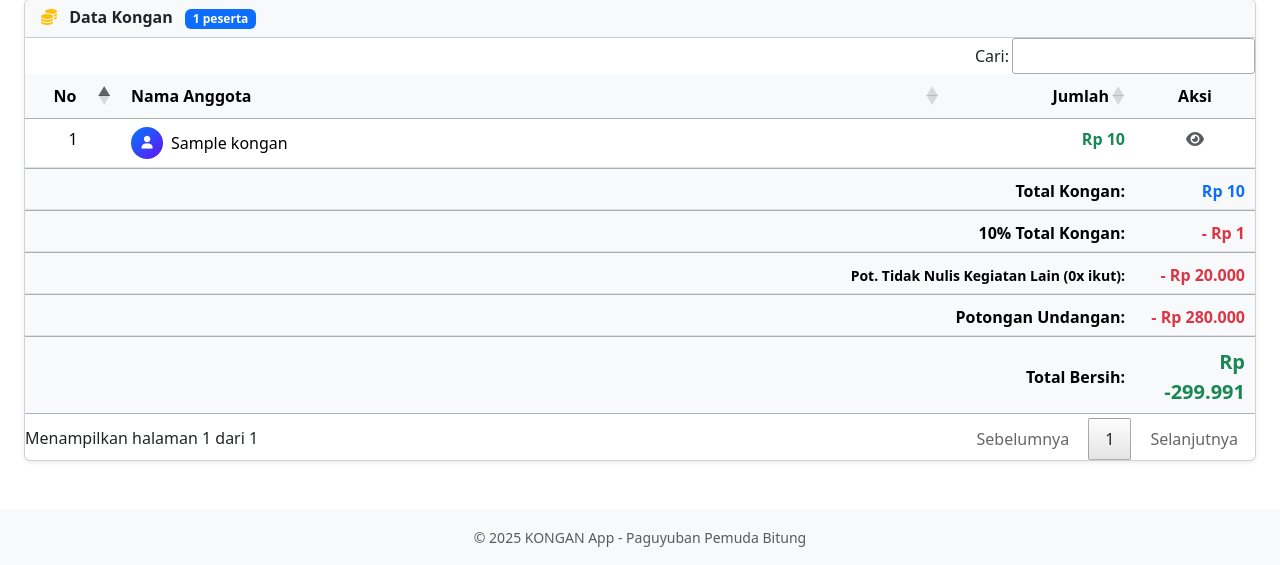
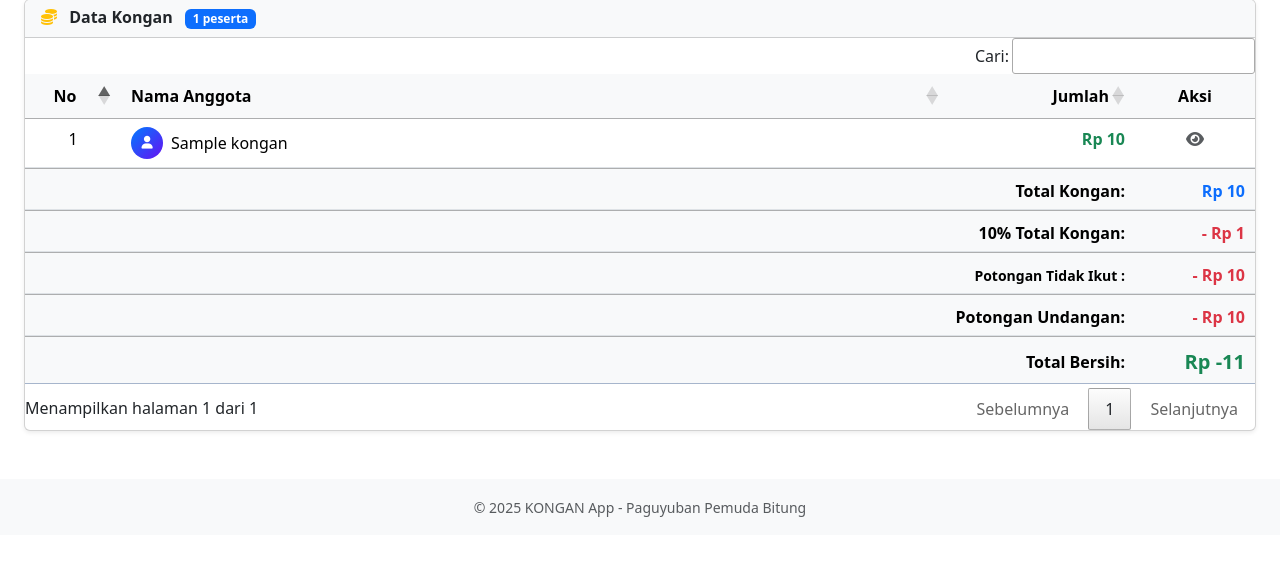
Before and after one commit to kotok17/kongan-pb, a CodeIgniter 4 app: the page made by app/Views/kegiatan/detail.php in a window 1280 px wide. Shown: the part 514-1079 px from the top of the page. After the commit the page ends 1031 px from the top, so only its background shows below. Run offline with PHP 8.4 and a stand-in for CodeIgniter, Linux system fonts and the light colour scheme; the template is opened without the code that fills it: most values are stand-ins (such as "Sample title", 1, 10 or a date in 2020); data that the repository does not hold is empty; some libraries are stand-ins or nearby versions.

Commit message:
update kembali

```diff
--- a/app/Config/Routes.php
+++ b/app/Config/Routes.php
@@ -56,6 +56,9 @@ $routes->group('kegiatan', ['filter' => 'auth'], function ($routes) {
   $routes->get('download_template_import', 'KegiatanController::download_template_import');
   $routes->get('export_pdf/(:num)', 'KegiatanController::export_pdf/$1');
   $routes->get('export_excel/(:num)', 'KegiatanController::export_excel/$1');
+
+  // Update Pengaturan
+  $routes->post('update_pengaturan/(:num)', 'KegiatanController::update_pengaturan/$1');
 });
 
 // Anggota routes
--- a/app/Views/kegiatan/detail.php
+++ b/app/Views/kegiatan/detail.php
@@ -34,8 +34,8 @@
     $canManage = false;
     if (session()->get('role') === 'admin') {
       $canManage = true; // Admin bisa manage semua kegiatan
-    } elseif (session()->get('role') === 'anggota' && $kegiatan[0]['id_anggota'] == session()->get('id_anggota')) {
-      $canManage = true; // Anggota hanya bisa manage kegiatan sendiri
+    } elseif (session()->get('role') === 'anggota' && isset($kegiatan['id_anggota']) && $kegiatan['id_anggota'] == session()->get('id_anggota')) {
+      $canManage = true; // Anggota hanya bisa manage kegiatan sendiri - PERBAIKAN DI SINI
     }
     ?>
 
@@ -91,7 +91,7 @@
 
       <!-- Modal Import Excel -->
       <div class="modal fade" id="modalImport" tabindex="-1" aria-labelledby="modalImportLabel" aria-hidden="true">
-        <div class="modal-dialog">
+        <div class="modal-dialog modal-lg">
           <div class="modal-content">
             <div class="modal-header bg-success text-white">
               <h5 class="modal-title" id="modalImportLabel">
@@ -106,50 +106,79 @@
               <div class="modal-body">
                 <!-- Download Template Section -->
                 <div class="alert alert-info mb-3">
-                  <h6 class="alert-heading mb-2">
-                    <i class="fas fa-info-circle me-2"></i>Petunjuk Import
-                  </h6>
-                  <ol class="mb-2 small">
-                    <li>Download template format import terlebih dahulu</li>
-                    <li>Isi data sesuai format yang ada di template</li>
-                    <li>Simpan file dalam format Excel (.xlsx) atau CSV</li>
-                    <li>Upload file yang sudah diisi melalui form ini</li>
-                  </ol>
-                  <a href="<?= base_url('kegiatan/download_template_import') ?>" class="btn btn-sm btn-outline-info w-100"
-                    target="_blank">
-                    <i class="fas fa-download me-2"></i>Download Template Import
-                  </a>
-                </div>
+                  <div class="d-flex align-items-start">
+                    <i class="fas fa-info-circle fa-2x me-3 mt-1"></i>
+                    <div class="flex-grow-1">
+                      <h6 class="alert-heading mb-2 fw-bold">
+                        Petunjuk Import Data Kongan
+                      </h6>
+                      <ol class="mb-3 small">
+                        <li class="mb-1">Download template format import terlebih dahulu</li>
+                        <li class="mb-1">Isi data kongan sesuai format yang ada di template</li>
+                        <li class="mb-1">Pastikan nama anggota sesuai dengan data yang terdaftar</li>
+                        <li class="mb-1">Simpan file dalam format Excel (.xlsx) atau CSV</li>
+                        <li class="mb-1">Upload file yang sudah diisi melalui form di bawah ini</li>
+                      </ol>
 
-                <!-- File Upload -->
-                <div class="mb-3">
-                  <label for="file" class="form-label fw-bold">
-                    <i class="fas fa-file-excel me-2"></i>Pilih File Excel/CSV
-                  </label>
-                  <input type="file" class="form-control" id="file" name="file" accept=".xlsx,.xls,.csv" required>
-                  <div class="form-text">
-                    <i class="fas fa-exclamation-triangle text-warning me-1"></i>
-                    Format yang didukung: .xlsx, .xls, .csv (Max 2MB)
+                      <!-- Button Download Template - DIPERBESAR -->
+                      <div class="d-grid gap-2">
+                        <a href="<?= base_url('kegiatan/download_template_import') ?>"
+                          class="btn btn-outline-primary btn-lg" target="_blank">
+                          <i class="fas fa-download me-2"></i>
+                          <strong>Download Template Import</strong>
+                          <small class="d-block mt-1">Format Excel (.xlsx)</small>
+                        </a>
+                      </div>
+                    </div>
                   </div>
                 </div>
 
-                <!-- Preview Info -->
-                <div class="card bg-light">
-                  <div class="card-body py-2">
-                    <small class="text-muted">
-                      <i class="fas fa-lightbulb me-1"></i>
-                      <strong>Tips:</strong> Pastikan nama anggota di file sesuai dengan nama yang terdaftar di sistem
-                    </small>
+                <!-- File Upload Section -->
+                <div class="card border-primary">
+                  <div class="card-header bg-primary bg-opacity-10">
+                    <h6 class="mb-0 text-primary">
+                      <i class="fas fa-upload me-2"></i>Upload File Import
+                    </h6>
+                  </div>
+                  <div class="card-body">
+                    <div class="mb-3">
+                      <label for="file" class="form-label fw-bold">
+                        <i class="fas fa-file-excel me-2"></i>Pilih File Excel/CSV
+                        <span class="text-danger">*</span>
+                      </label>
+                      <input type="file" class="form-control form-control-lg" id="file" name="file"
+                        accept=".xlsx,.xls,.csv" required>
+                      <div class="form-text">
+                        <i class="fas fa-exclamation-triangle text-warning me-1"></i>
+                        Format yang didukung: .xlsx, .xls, .csv (Maksimal 2MB)
+                      </div>
+                    </div>
+
+                    <!-- Tips Section -->
+                    <div class="alert alert-warning mb-0">
+                      <div class="d-flex align-items-start">
+                        <i class="fas fa-lightbulb fa-lg me-2 mt-1"></i>
+                        <div>
+                          <strong>Tips Penting:</strong>
+                          <ul class="mb-0 mt-2 small">
+                            <li>Pastikan nama anggota di file Excel sama persis dengan nama di sistem</li>
+                            <li>Jumlah kongan harus berupa angka tanpa format (contoh: 50000 bukan Rp 50.000)</li>
+                            <li>Jangan mengubah atau menghapus baris header di template</li>
+                            <li>Data yang sudah ada akan dilewati (tidak duplikat)</li>
+                          </ul>
+                        </div>
+                      </div>
+                    </div>
                   </div>
                 </div>
               </div>
 
-              <div class="modal-footer">
+              <div class="modal-footer bg-light">
                 <button type="button" class="btn btn-secondary" data-bs-dismiss="modal">
                   <i class="fas fa-times me-2"></i>Batal
                 </button>
-                <button type="submit" class="btn btn-success">
-                  <i class="fas fa-upload me-2"></i>Upload & Import
+                <button type="submit" class="btn btn-success btn-lg">
+                  <i class="fas fa-upload me-2"></i>Upload & Import Data
                 </button>
               </div>
             </form>
@@ -328,20 +357,26 @@
           <?php
           $total_kongan = array_sum(array_column($kongan, 'jumlah'));
           $sepuluh_persen = $total_kongan * 0.1;
-          $potongan_undangan = 280000;
 
-          // Cek aktivitas anggota
-          $id_anggota_kegiatan = $kegiatan['id_anggota'] ?? null;
-          $anggota_aktif_di_kegiatan_lain = false;
-          $jumlah_kegiatan_ikut = 0;
+          $mode = $kegiatan['potongan_tidak_ikut_mode'] ?? 'activity_based';
+          $potTidakIkut = (int)($kegiatan['potongan_tidak_ikut_amount'] ?? 20000);
+          $potUndangan  = (int)($kegiatan['potongan_undangan_amount'] ?? 280000);
 
-          if (!empty($aktivitas_anggota)) {
-            $anggota_aktif_di_kegiatan_lain = true;
-            $jumlah_kegiatan_ikut = count($aktivitas_anggota);
+          $anggota_aktif_di_kegiatan_lain = !empty($aktivitas_anggota);
+          switch ($mode) {
+            case 'none':
+              $potongan_tidak_nulis = 0;
+              break;
+            case 'always':
+              $potongan_tidak_nulis = $potTidakIkut;
+              break;
+            case 'activity_based':
+            default:
+              $potongan_tidak_nulis = $anggota_aktif_di_kegiatan_lain ? 0 : $potTidakIkut;
+              break;
           }
 
-          $potongan_tidak_nulis = $anggota_aktif_di_kegiatan_lain ? 0 : 20000;
-          $total_bersih = $total_kongan - $sepuluh_persen - $potongan_undangan - $potongan_tidak_nulis;
+          $total_bersih = $total_kongan - $sepuluh_persen - $potUndangan - $potongan_tidak_nulis;
           ?>
           <tfoot class="bg-light">
             <tr>
@@ -356,10 +391,17 @@
                 <span class="text-danger">- Rp <?= number_format($sepuluh_persen, 0, ',', '.') ?></span>
               </th>
             </tr>
-            <?php if (!$anggota_aktif_di_kegiatan_lain): ?>
+            <?php if ($potongan_tidak_nulis > 0): ?>
               <tr>
                 <th colspan="3" class="text-end">
-                  <small>Pot. Tidak Nulis Kegiatan Lain (0x ikut):</small>
+                  <small>
+                    Potongan Tidak Ikut
+                    <?php if ($mode === 'activity_based'): ?>
+                      (berdasar keaktifan)
+                    <?php elseif ($mode === 'always'): ?>
+                      (selalu)
+                      <?php endif; ?>:
+                  </small>
                 </th>
                 <th class="text-end">
                   <span class="text-danger">- Rp <?= number_format($potongan_tidak_nulis, 0, ',', '.') ?></span>
@@ -367,9 +409,7 @@
               </tr>
             <?php else: ?>
               <tr>
-                <th colspan="3" class="text-end text-success">
-                  <small>Bonus Aktif Kegiatan Lain (<?= $jumlah_kegiatan_ikut ?>x ikut):</small>
-                </th>
+                <th colspan="3" class="text-end"><small>Potongan Tidak Ikut:</small></th>
                 <th class="text-end">
                   <span class="text-success">+ Rp 0</span>
                 </th>
@@ -378,7 +418,7 @@
             <tr>
               <th colspan="3" class="text-end">Potongan Undangan:</th>
               <th class="text-end">
-                <span class="text-danger">- Rp <?= number_format($potongan_undangan, 0, ',', '.') ?></span>
+                <span class="text-danger">- Rp <?= number_format($potUndangan, 0, ',', '.') ?></span>
               </th>
             </tr>
             <tr class="table-primary">
@@ -447,6 +487,57 @@
           </div>
         </form>
       </div>
+    </div>
+  </div>
+  <br>
+
+  <!-- Pengaturan Potongan -->
+  <div class="card shadow-sm mb-4">
+    <div class="card-header bg-light">
+      <h6 class="mb-0 fw-bold">
+        <i class="fas fa-sliders-h me-2"></i>Pengaturan Potongan Kegiatan Ini
+      </h6>
+    </div>
+    <div class="card-body">
+      <form action="<?= base_url('kegiatan/update_pengaturan/' . ($kegiatan['id_kegiatan'] ?? 0)) ?>" method="post"
+        class="row g-3">
+        <?= csrf_field() ?>
+        <div class="col-md-4">
+          <label class="form-label fw-semibold">Mode Potongan Tidak Ikut</label>
+          <select name="potongan_tidak_ikut_mode" class="form-select" required>
+            <?php $mode = $kegiatan['potongan_tidak_ikut_mode'] ?? 'activity_based'; ?>
+            <option value="activity_based" <?= $mode === 'activity_based' ? 'selected' : '' ?>>Berdasar keaktifan di
+              kegiatan
+              lain</option>
+            <option value="always" <?= $mode === 'always' ? 'selected' : '' ?>>Selalu terapkan</option>
+            <option value="none" <?= $mode === 'none' ? 'selected' : '' ?>>Tidak diterapkan</option>
+          </select>
+          <small class="text-muted">Aturan penerapan potongan tidak ikut kongan</small>
+        </div>
+        <div class="col-md-4">
+          <label class="form-label fw-semibold">Nominal Potongan Tidak Ikut</label>
+          <div class="input-group">
+            <span class="input-group-text">Rp</span>
+            <input type="text" name="potongan_tidak_ikut_amount" class="form-control"
+              value="<?= number_format((int)($kegiatan['potongan_tidak_ikut_amount'] ?? 20000), 0, ',', '.') ?>" />
+          </div>
+          <small class="text-muted">Contoh: 20.000</small>
+        </div>
+        <div class="col-md-4">
+          <label class="form-label fw-semibold">Potongan Undangan</label>
+          <div class="input-group">
+            <span class="input-group-text">Rp</span>
+            <input type="text" name="potongan_undangan_amount" class="form-control"
+              value="<?= number_format((int)($kegiatan['potongan_undangan_amount'] ?? 280000), 0, ',', '.') ?>" />
+          </div>
+          <small class="text-muted">Contoh: 280.000</small>
+        </div>
+        <div class="col-12 text-end">
+          <button type="submit" class="btn btn-primary">
+            <i class="fas fa-save me-1"></i>Simpan Pengaturan
+          </button>
+        </div>
+      </form>
     </div>
   </div>
 <?php endif; ?>
```
Also changed, not shown: app/Controllers/KegiatanController.php (+70 -7 lines), app/Database/Migrations/2025-11-03-000001_add_potongan_fields_to_kegiatan.php (added, +44 -0 lines), app/Database/Migrations/2025-11-03-102528_AddPotonganFieldsToKegiatan.php (added, +18 -0 lines), app/Models/KegiatanModel.php (+7 -2 lines).
